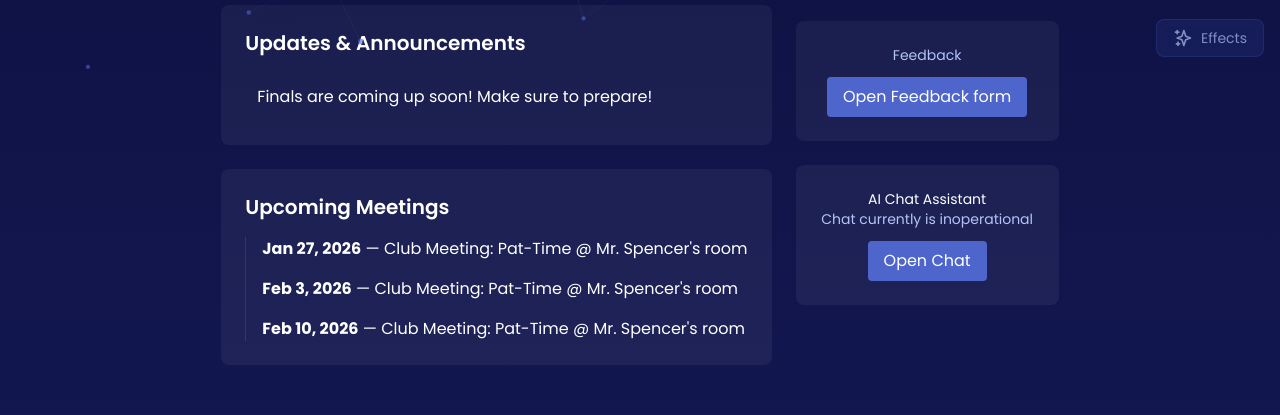
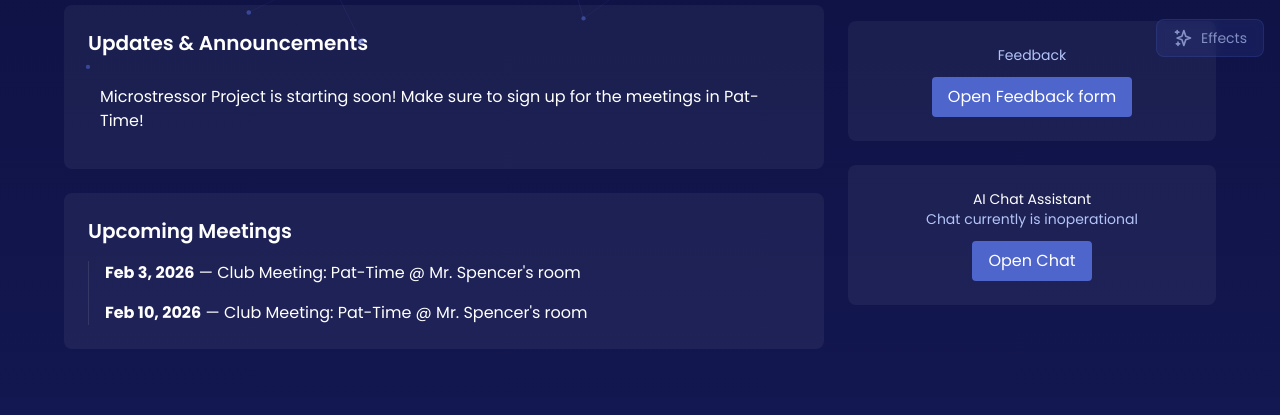
Before and after one commit to afhs-mercuriworld/mercuri-world-website, a plain HTML site: page index.html in a window 1280 px wide. Shown: the part 727-1142 px from the top of the page. Drawn offline with nearby package versions, Linux system fonts and the light colour scheme.

Commit message:
1/29 6:23

```diff
--- a/index.html
+++ b/index.html
@@ -102,7 +102,7 @@
           <h2 class="text-xl font-semibold">Updates & Announcements</h2>
           <ul class="mt-4 space-y-3">
             <!-- <li class="p-3 bg-white/3 rounded">Orientation meeting recap — <span class="text-[#b4c4f8]">Sept 27</span></li> -->
-            <li class="p-3 bg-white/3 rouded">Finals are coming up soon! Make sure to prepare!</li>
+            <li class="p-3 bg-white/3 rouded">Microstressor Project is starting soon! Make sure to sign up for the meetings in Pat-Time!</li>
           </ul>
         </div>
 
@@ -110,7 +110,6 @@
         <div class="p-6 rounded-lg bg-white/5">
           <h2 class="text-xl font-semibold">Upcoming Meetings</h2>
           <ol class="mt-4 border-l border-white/10 pl-4 space-y-4">
-            <li><strong>Jan 27, 2026</strong> — Club Meeting: Pat-Time @ Mr. Spencer's room</li>
             <li><strong>Feb 3, 2026</strong> — Club Meeting: Pat-Time @ Mr. Spencer's room</li>
             <li><strong>Feb 10, 2026</strong> — Club Meeting: Pat-Time @ Mr. Spencer's room</li>
           </ol>
```
